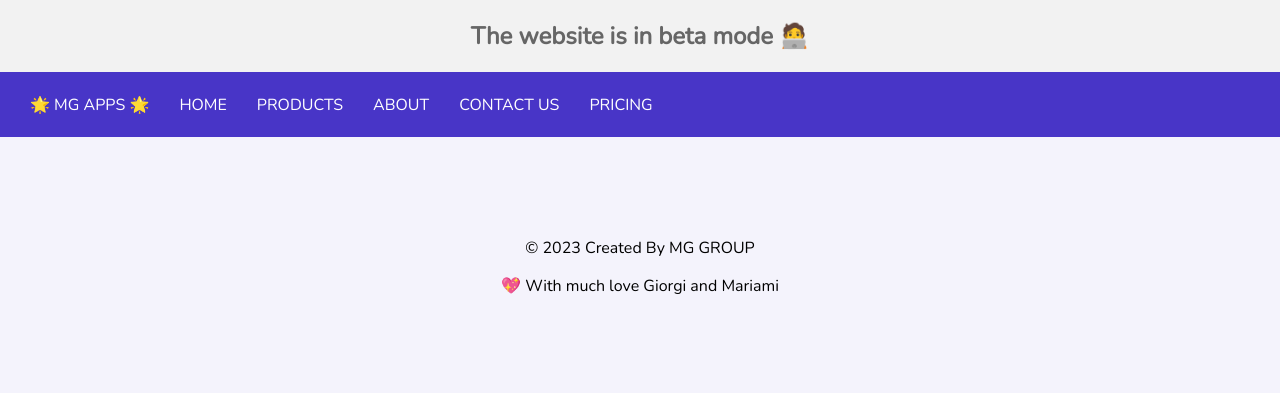
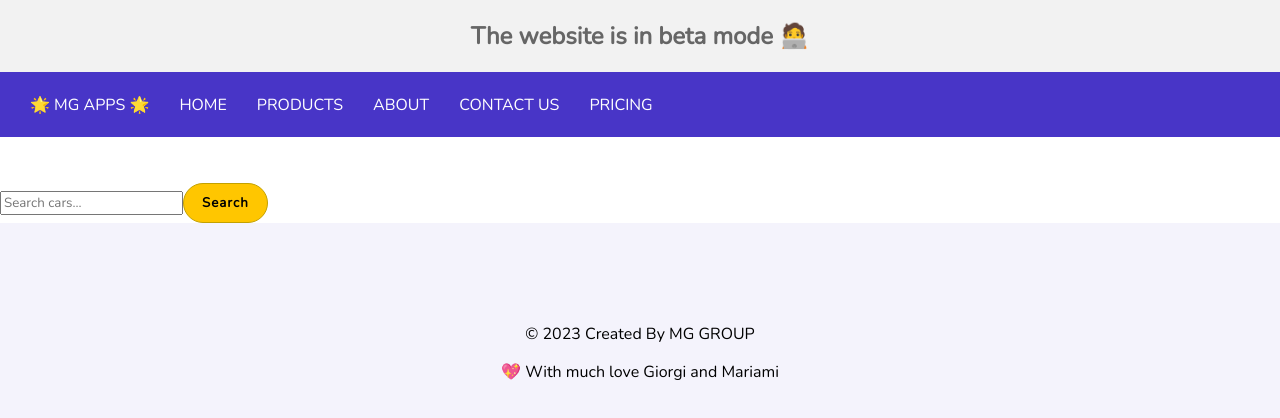
Before and after one commit to giorgi63/TeamColaboration, a React (Create React App) app in the folder store-app/: page /CarsApp in a window 1280 px wide. Shown: the top 418 px of the page. Built offline with nearby package versions, Linux system fonts and the light colour scheme; a web font is replaced by a local one.

Commit message:
car search

```diff
--- a/store-app/package.json
+++ b/store-app/package.json
@@ -6,6 +6,7 @@
     "@testing-library/jest-dom": "^5.16.5",
     "@testing-library/react": "^13.4.0",
     "@testing-library/user-event": "^13.5.0",
+    "axios": "^1.4.0",
     "react": "^18.2.0",
     "react-dom": "^18.2.0",
     "react-router-dom": "^6.12.1",
--- /dev/null
+++ b/store-app/src/CarSearch/ImageList.js
@@ -0,0 +1,18 @@
+import React from "react";
+import ImageShow from "./ImageShow";
+
+const ImageList = ({ imgList }) => {
+  console.log(imgList);
+
+  const imageShowList = [];
+  for (let i = 0; i < imgList.length; i++) {
+    imageShowList.push(<ImageShow imageDetails={imgList[i]} />);
+    //creating new ImageShow component evry time
+    console.log(imgList[i]);
+  }
+  console.log(imageShowList);
+
+  return <>{imageShowList}</>;
+};
+
+export default ImageList;
--- /dev/null
+++ b/store-app/src/CarSearch/ImageShow.js
@@ -0,0 +1,12 @@
+import React from "react";
+
+const ImageShow = ({ imageDetails }) => {
+  console.log(imageDetails);
+  return (
+    <div>
+      <img src={imageDetails.urls.small} alt="Car photoes"></img>
+    </div>
+  );
+};
+
+export default ImageShow;
--- /dev/null
+++ b/store-app/src/CarSearch/SearchBar.js
@@ -0,0 +1,37 @@
+import React, { useState } from "react";
+
+
+const SearchBar = ({ str1, cb }) => {
+  // Step 1: Creat a state
+  const [searchTerm, setSearchTerm] = useState("");
+
+  function handleClick() {
+    cb(searchTerm);
+  }
+
+  // Step 3: Steps for handleChange function
+  // Step 4: Update state with eventDetail.target.value
+  function handleChange(eventDetails) {
+    setSearchTerm(eventDetails.target.value);
+  }
+
+  // Step 2: Create event handeler..onChange pass ref  of our function (to call back)
+  // Step 5: Use value prop, value would be always update to the latest
+  return (
+    <>
+      <h3 style={{ color: "white", marginBottom: "20px" }}>Search Term</h3>
+      <div className="inputBox">
+        <input
+          placeholder="Search cars..."
+          value={searchTerm}
+          onChange={handleChange}
+        ></input>
+        <button className="button" onClick={handleClick}>
+          Search
+        </button>
+      </div>
+    </>
+  );
+};
+
+export default SearchBar;
--- /dev/null
+++ b/store-app/src/CarsApp.js
@@ -0,0 +1,48 @@
+import React, { useState } from "react";
+import SearchBar from "./CarSearch/SearchBar";
+import ImageList from "./CarSearch/ImageList";
+
+import searchImages from "./api";
+
+const CarsApp = () => {
+  const [images, setImages] = useState([]);
+
+  function callMe(searchTerm) {
+    console.log("Call me function is called....");
+    console.log("Query param is: " + searchTerm);
+
+    searchImages().then((response) => {
+      const imageData = response.data.results;
+      console.log(imageData);
+      setImages(imageData); //upadeting state variable with data we get frmo api array, image get rerander
+    });
+    //creat async means returning promise
+    //we need .then pluse params inside
+    // write catch later
+  }
+
+  //searchImages brings promise in consolle log and it need .then
+
+  // Next steps: to call the fetch function and pass it the searchTerm
+  // It should return us some imag list
+  // Pass this imageList to ImageList component
+
+  // rodesac dagvibrundeba array maqedan udna chavsvat statis funqciashi setImages
+  // when you get resault u update state
+
+  return (
+    <>
+      <SearchBar cb={callMe} />
+      <ImageList imgList={images} />
+    </>
+  );
+}
+
+export default CarsApp
+
+
+// Access Key
+// 0195lSK0lm6kyYFa8Yjptntl6pO8Sz6J-xRjAKOtQe0
+
+// Secret key
+// TmkgYZKZ68N2AwWrjCDqhVOgw3UcPve-wcgx13bNJlQ
--- a/store-app/src/Home.js
+++ b/store-app/src/Home.js
@@ -9,7 +9,7 @@ import HomeSection from './HomeSection';
 const items = [
   { id: 1, image: "https://cdn.dribbble.com/users/1224589/screenshots/16105004/media/3260d802d993ac3891c6428d13863a62.jpg?compress=1&resize=400x300&vertical=center", route: "/Item1", title: "BookApp" },
   { id: 2, image: "https://cdn.dribbble.com/users/27148/screenshots/1783002/untitled-1.png", route: "/AnimalShow", title: "Animal Show" },
-  { id: 3, image: "https://cdn.dribbble.com/users/1224589/screenshots/16105004/media/3260d802d993ac3891c6428d13863a62.jpg?compress=1&resize=400x300&vertical=center", route: "/item3", title: "Item 3" },
+  { id: 3, image: "https://cdn.dribbble.com/users/1224589/screenshots/16105004/media/3260d802d993ac3891c6428d13863a62.jpg?compress=1&resize=400x300&vertical=center", route: "/CarsApp", title: "Car Search App" },
   { id: 4, image: "https://cdn.dribbble.com/users/1224589/screenshots/16105004/media/3260d802d993ac3891c6428d13863a62.jpg?compress=1&resize=400x300&vertical=center", route: "/item4", title: "Item 3" }
 
 ];
--- a/store-app/src/NavBar.js
+++ b/store-app/src/NavBar.js
@@ -7,6 +7,7 @@ import Checkout from './Checkout';
 import Contact from './Contact';
 import Packages from './Packages';
 import AnimalShow from './AnimalShow';
+import CarsApp from './CarsApp';
 
 const Navbar = () => (
   <Router>
@@ -45,6 +46,7 @@ const Navbar = () => (
       <Route path="/contact" element={<Contact />} />
       <Route path="/packages" element={<Packages />} />
       <Route path="/AnimalShow" element={<AnimalShow />} />
+      <Route path="/CarsApp" element={<CarsApp />} />
     </Routes>
   </Router>
 );
--- /dev/null
+++ b/store-app/src/api.js
@@ -0,0 +1,20 @@
+import axios from "axios";
+
+const searchImages = async () => {
+  const result = await axios.get("https://api.unsplash.com/search/photos", {
+    headers: {
+      Authorization: "Client-ID 0195lSK0lm6kyYFa8Yjptntl6pO8Sz6J-xRjAKOtQe0",
+    },
+    params: {
+      query: "cars",
+    },
+  });
+  return result;
+};
+
+export default searchImages;
+
+// axios.get('url', { headers: {}, params: {}})
+// we need ro provide access key in here -> Authorization: "Client-ID ....
+// api takes time to travel to server and get back resault, use await to wait for your reasult
+// await needs async..
```
Also changed, not shown: 1 other file (tests, documents, lock files or other folders).
